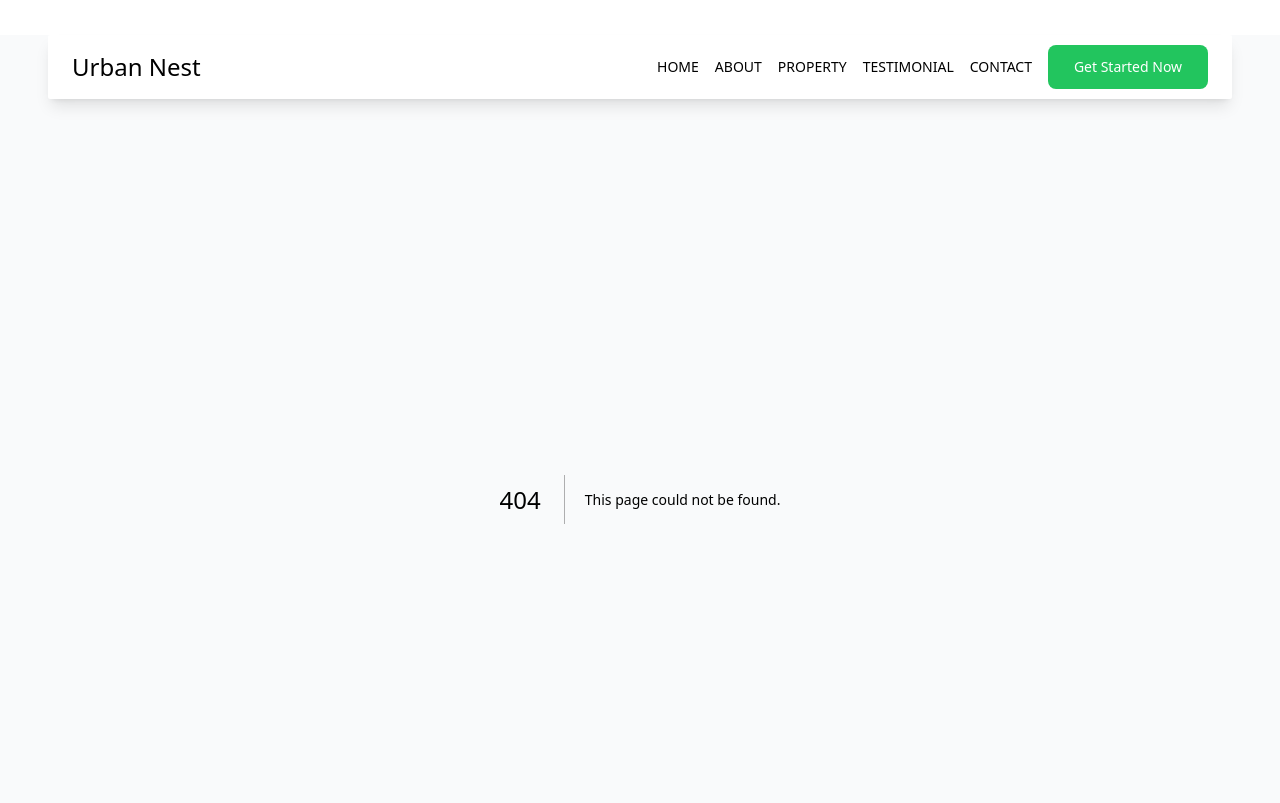
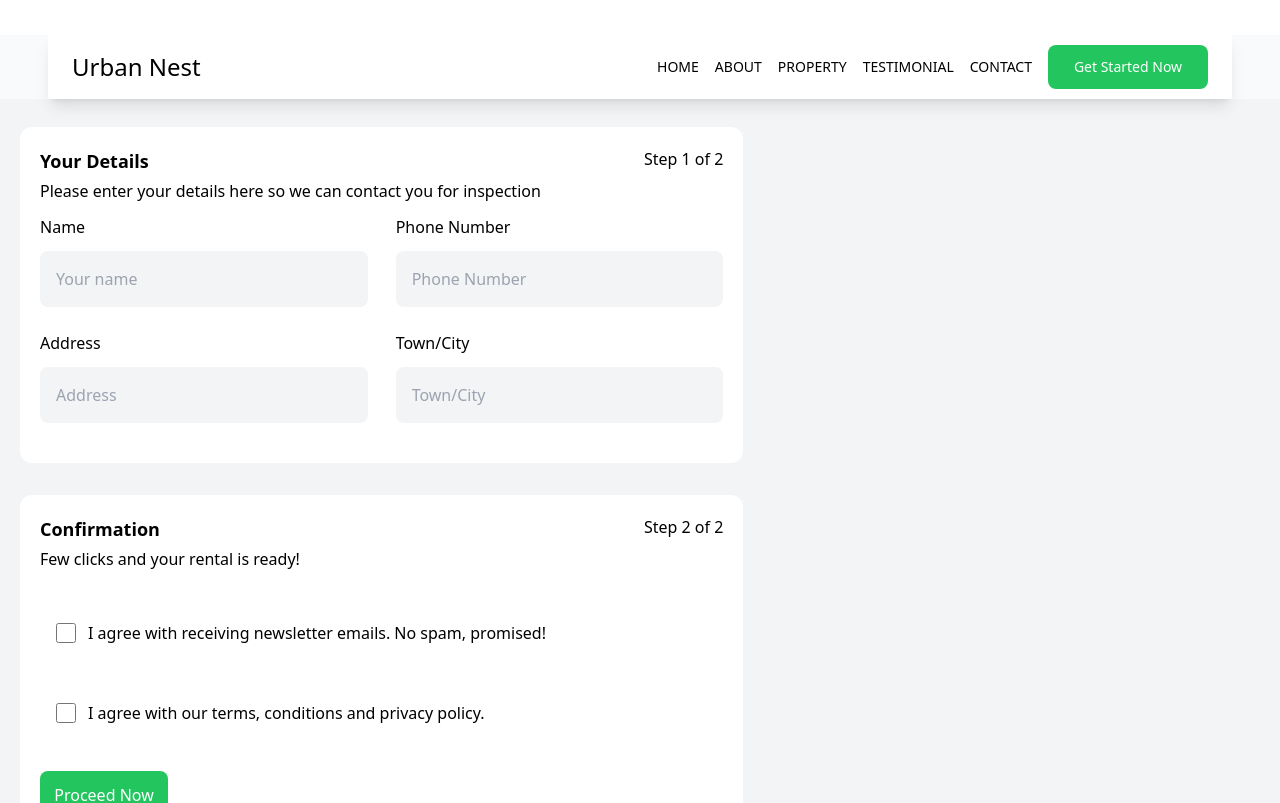
Before and after one commit to Opeyemi-Omotayo/Urban_nest, a Next.js app: page /properties/details/1/enquiry in a window 1280 px wide. Before the commit this address had no page. Shown: the top 803 px of the page. Built offline with nearby package versions, Linux system fonts and the light colour scheme; no server answers; the database is empty.

Commit message:
feat:enquiry

```diff
--- a/components/details/Details.tsx
+++ b/components/details/Details.tsx
@@ -88,7 +88,7 @@ const Details = ({ property }: any) => {
                   ${property?.price}.00
                 </p>
                 <Link
-                  href={`/properties/details/${property?.id}/payment`}
+                  href={`/properties/details/${property?.id}/enquiry`}
                   className="my-5 sm:my-0"
                 >
                   <Button className="animate-bounce bg-green-500 rounded-md w-36">
@@ -102,23 +102,6 @@ const Details = ({ property }: any) => {
           <section className="">
             <Testimonial />
           </section>
-
-          {/* <section className="pt-7">
-            <h4 className="text-text font-medium text-lg py-5">
-              Recent Properties
-            </h4>
-            <div className="lg:grid grid-cols-4 flex space-x-5 xl:overflow-hidden overflow-x-auto">
-              <Properties />
-            </div>
-          </section>
-          <section className="py-7">
-            <h4 className="text-text font-medium text-lg py-5">
-              Recommended Properties
-            </h4>
-            <div className="sm:grid xl:grid-cols-4 sm:grid-cols-2 flex flex-col gap-x-5 gap-y-7">
-              <Properties />
-            </div>
-          </section> */}
         </>
       )}
     </main>
--- /dev/null
+++ b/components/enquiry/Enquiry.tsx
@@ -0,0 +1,165 @@
+import React from "react";
+import { AiOutlineSafety, AiFillStar } from "react-icons/ai";
+import Button from "../elements/button/Button";
+import { toast } from "react-toastify";
+import { useRouter } from "next/router";
+
+const Enquiry = ({ property }: any) => {
+  const router = useRouter();
+
+  const handleSubmit = (e: React.FormEvent) => {
+    e.preventDefault();
+    toast.success("We will get back to you soon! ");
+    setTimeout(() => {
+      router.push("/");
+    }, 1500);
+  };
+
+  const tax = 5;
+
+  return (
+    <main className="mx-auto container py-7 px-5 flex lg:flex-row flex-col-reverse justify-between lg:space-x-5">
+      <form className="lg:w-7/12" onSubmit={handleSubmit}>
+        <div className=" bg-white rounded-xl p-5 lg:my-0 my-7">
+          <div className="flex justify-between">
+            <div>
+              <h3 className="text-lg font-bold">Your Details</h3>
+              <p className="py-1">Please enter your details here so we can contact you for inspection</p>
+            </div>
+            <p>Step 1 of 2</p>
+          </div>
+          <div className="grid sm:grid-cols-2 sm:gap-x-7 gap-y-3 py-2">
+            <label className="flex flex-col font-medium ">
+              Name
+              <input
+                placeholder="Your name"
+                required
+                className="my-3 rounded-lg bg-gray-100 p-4"
+              />
+            </label>
+            <label className="flex flex-col font-medium ">
+              Phone Number
+              <input
+                type="number"
+                placeholder="Phone Number"
+                required
+                className="my-3 rounded-lg bg-gray-100 input p-4"
+              />
+            </label>
+            <label className="flex flex-col font-medium ">
+              Address
+              <input
+                placeholder="Address"
+                required
+                className="my-3 rounded-lg bg-gray-100 p-4"
+              />
+            </label>
+            <label className="flex flex-col font-medium ">
+              Town/City
+              <input
+                placeholder="Town/City"
+                required
+                className="my-3 rounded-lg bg-gray-100 p-4"
+              />
+            </label>
+          </div>
+        </div>
+
+
+        <div className=" bg-white p-5 my-8 rounded-xl">
+          <div className="flex justify-between">
+            <div>
+              <h3 className="text-lg font-bold">Confirmation</h3>
+              <p className="py-1 max-w-[180px] sm:max-w-[300px]">
+                Few clicks and your rental is ready!
+              </p>
+            </div>
+            <p className="text-text">Step 2 of 2</p>
+          </div>
+          <div className="grid gap-x-7 gap-y-5 py-7">
+            <label className="flex items-center font-medium sm:text-base text-sm bg-input py-2 px-4 rounded-xl">
+              <input
+                type="checkbox"
+                required
+                className="my-3 rounded-lg bg-input lg:w-5 lg:h-5 w-10 h-10 mr-3"
+              />
+              I agree with receiving newsletter emails. No spam, promised!
+            </label>
+            <label className="flex items-center font-medium sm:text-base text-sm bg-input py-2 px-4 rounded-xl">
+              <input
+                type="checkbox"
+                required
+                className="my-3 rounded-lg bg-input lg:w-5 lg:h-5 w-10 h-10 mr-3"
+              />
+              I agree with our terms, conditions and privacy policy.
+            </label>
+          </div>
+          <Button className="bg-green-500 w-32 h-12">Proceed Now</Button>
+          <div className="py-5">
+            <AiOutlineSafety className="text-4xl my-2" />
+            <p className="font-medium">All your data are safe</p>
+            <p className="text-text text-sm py-1">
+              We are using the most advanced security to provide you the best
+              experience ever.
+            </p>
+          </div>
+        </div>
+      </form>
+
+      {property && (
+        <section className="lg:w-5/12 h-fit p-5 rounded-xl bg-white">
+          <div>
+            <h3 className="text-xl font-semibold">Property Summary</h3>
+            <p className="text-text py-2 sm:text-base text-sm">
+              It is based on first come first serve.
+            </p>
+          </div>
+          <div className="flex sm:flex-row flex-col-reverse justify-between py-5">
+            <img
+              src={property?.image}
+              alt="property"
+              className="rounded-md px-3 border-primary w-[190px] h-[100px] sm:w-[210px] sm:h-[124px]"
+            />
+            <div>
+              <h3 className="sm:text-2xl text-xl font-bold">{property?.name}</h3>
+              <div className="flex items-center">
+              <div className="flex items-center text-yellow-500 pt-4">
+                    <AiFillStar/>
+                    <AiFillStar/>
+                    <AiFillStar/>
+                    <AiFillStar/>
+                    <AiFillStar/>
+                </div>
+                <p className="pl-2 pt-3 sm:block hidden">5 Reviewer</p>
+              </div>
+            </div>
+          </div>
+          <hr className="my-5" />
+          <div className="">
+            <div className="flex justify-between text-lg">
+              <p className=" text-text">Subtotal</p>
+              <p className="font-bold">${property?.price}.00</p>
+            </div>
+            <div className="flex justify-between text-lg py-5">
+              <p className="text-text">Tax</p>
+              <p className="font-bold">${tax}.00</p>
+            </div>
+            <div className="flex sm:flex-row flex-col justify-between py-5">
+              <div>
+                <p className="text-xl font-semibold">Total Price</p>
+                <p className="text-text sm:text-base text-xs">
+                  Overall price and includes tax
+                </p>
+              </div>
+              <p className="text-2xl font-bold sm:py-0 py-2">
+                ${property?.price + tax}
+              </p>
+            </div>
+          </div>
+        </section>
+      )}
+    </main>
+  );
+};
+
+export default Enquiry;
--- a/package.json
+++ b/package.json
@@ -18,7 +18,6 @@
     "@types/react-dom": "18.2.8",
     "aos": "^2.3.4",
     "autoprefixer": "10.4.16",
-    "cookies-next": "^4.0.0",
     "next": "13.5.3",
     "postcss": "8.4.31",
     "react": "18.2.0",
--- /dev/null
+++ b/pages/properties/details/[id]/enquiry/index.tsx
@@ -0,0 +1,32 @@
+import Enquiry from "@/components/enquiry/Enquiry";
+import Supabase from "@/components/supabase/supabase";
+import { useRouter } from "next/router";
+import React from "react";
+
+const Index = () => {
+  const router = useRouter();
+  const id = router.query?.id;
+  const [property, setproperty] = React.useState<any | null>(null);
+
+  React.useEffect(() => {
+    const fetchCarDetails = async () => {
+      if (id) {
+        const { data, error } = await Supabase.from("properties")
+          .select()
+          .eq("id", id)
+          .single();
+        setproperty(data);
+        console.log(error, "err");
+      }
+    };
+    fetchCarDetails();
+  }, [id]);
+
+  return (
+    <div className="bg-gray-100 mt-6 lg:mt-0">
+      <Enquiry property={property} />
+    </div>
+  );
+};
+
+export default Index;
```
Also changed, not shown: 1 other file (tests, documents, lock files or other folders).
